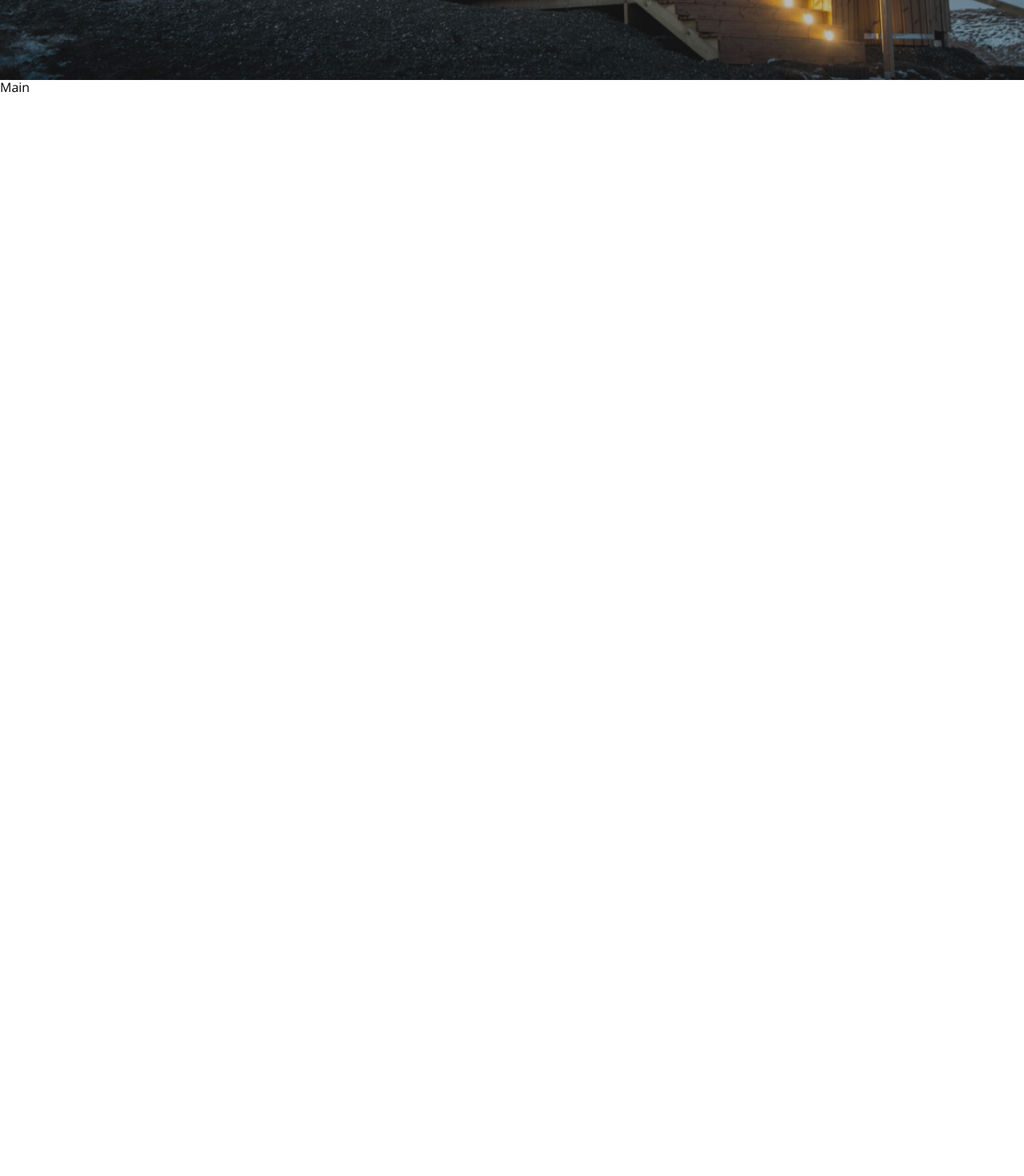
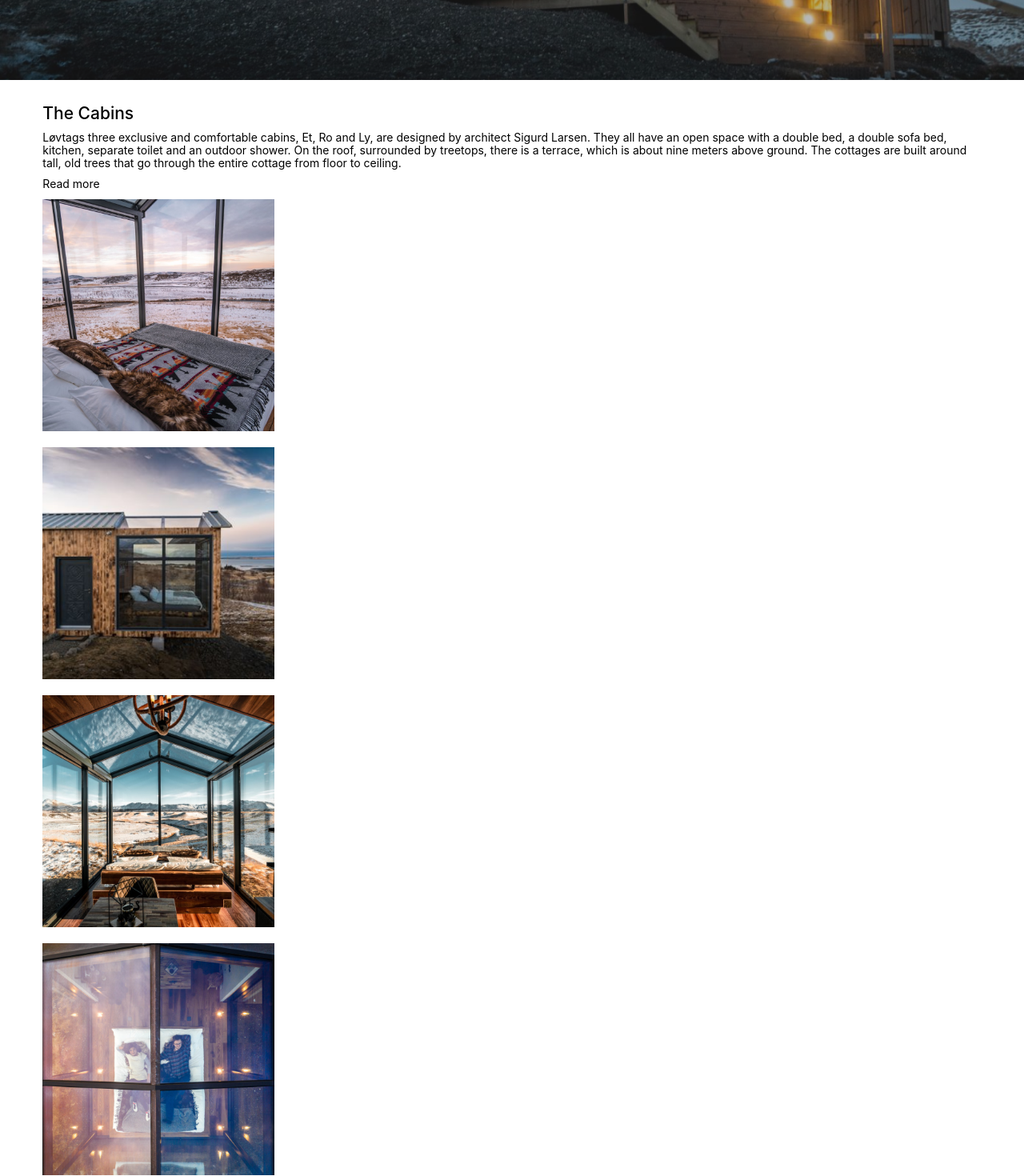
Before and after one commit to alexandrachuprina/nextjs-booking, a Next.js app: page / in a window 1280 px wide. Shown: the part 460-1930 px from the top of the page at 80% size. Before the commit the page ends 800 px from the top, so only its background shows below. Built offline with nearby package versions, Linux system fonts and the light colour scheme.

Commit message:
feat: Main component

```diff
--- a/components/Header/Header.tsx
+++ b/components/Header/Header.tsx
@@ -1,7 +1,7 @@
 import React from "react";
 import Image from "next/image";
 import { Row, Col } from "antd";
-import styles from "../../styles/Header.module.css";
+import "../../styles/components/Header.module.scss";
 
 import header from "../../assets/images/header.png";
 
@@ -12,7 +12,7 @@ import Navbar from "../Navbar";
 
 function Header() {
   return (
-    <div className="component">
+    <div className="component-header">
       <Image
         src={header}
         alt="header"
--- a/components/Main/Main.tsx
+++ b/components/Main/Main.tsx
@@ -1,12 +1,90 @@
-import React from 'react';
-import { Row, Col } from 'antd';
+import React from "react";
+import Image from "next/image";
+import { Row, Col } from "antd";
+import "../../styles/components/Main.module.scss";
 
-// Link to github
+import main01 from "../../assets/images/main01.png";
+import main02 from "../../assets/images/main02.png";
+import main03 from "../../assets/images/main03.png";
+import main04 from "../../assets/images/main04.png";
+
+// Format scss
 
 function Main() {
   return (
-    <div>Main</div>
-  )
+    <div className="component-main">
+      <Row justify={"center"}>
+        <Col span={22}>
+          <div className="main">
+            <div className="paragraph">
+              <div className="text">
+                <h2>The Cabins</h2>
+                <p>
+                  Løvtags three exclusive and comfortable cabins, Et, Ro and Ly,
+                  are designed by architect Sigurd Larsen. They all have an open
+                  space with a double bed, a double sofa bed, kitchen, separate
+                  toilet and an outdoor shower. On the roof, surrounded by
+                  treetops, there is a terrace, which is about nine meters above
+                  ground. The cottages are built around tall, old trees that go
+                  through the entire cottage from floor to ceiling.
+                </p>
+                <a href="#">
+                  <p>Read more</p>
+                </a>
+              </div>
+              <div className="image-pharagraph">
+                <Image
+                  src={main01}
+                  alt={"main01"}
+                  fill={true}
+                  priority
+                  style={{
+                    objectFit: "cover",
+                    objectPosition: "60%",
+                  }}
+                />
+              </div>
+            </div>
+            <div className="photos">
+              <div className="image">
+                <Image
+                  src={main02}
+                  alt={"main02"}
+                  fill={true}
+                  style={{
+                    objectFit: "cover",
+                    objectPosition: "60%",
+                  }}
+                />
+              </div>
+              <div className="image">
+                <Image
+                  src={main03}
+                  alt={"main03"}
+                  fill={true}
+                  style={{
+                    objectFit: "cover",
+                    objectPosition: "60%",
+                  }}
+                />
+              </div>
+              <div className="image">
+                <Image
+                  src={main04}
+                  alt={"main04"}
+                  fill={true}
+                  style={{
+                    objectFit: "cover",
+                    objectPosition: "60%",
+                  }}
+                />
+              </div>
+            </div>
+          </div>
+        </Col>
+      </Row>
+    </div>
+  );
 }
 
-export default Main
+export default Main;
--- a/styles/components/Header.module.scss
+++ b/styles/components/Header.module.scss
@@ -1,16 +1,16 @@
 @import '../queries.scss';
 @import '../colors.scss';
 
-h1,
-h2,
-p {
-  color: white;
-}
-
-.component {
+.component-header {
   height: 70vh;
   width: 100vw;
   position: relative;
+
+  h1,
+  h2,
+  p {
+    color: white;
+  }
 }
 .wrapper {
   height: 100%;
--- /dev/null
+++ b/styles/components/Main.module.scss
@@ -0,0 +1,49 @@
+@import '../queries.scss';
+@import '../colors.scss';
+@import '../margins.scss';
+
+.component-main {
+  h1,
+  h2,
+  p {
+    color: black;
+  }
+  margin-top: $margin-main-xs;
+}
+.paragraph {
+  display: flex;
+  flex-direction: column;
+
+  .text {
+    display: flex;
+    flex-direction: column;
+    h2,
+    p {
+      margin-bottom: 10px;
+    }
+  }
+}
+.photos {
+  display: flex;
+  flex-direction: column;
+  width: 100%;
+  margin-bottom: $margin-main-xs;
+}
+.image-pharagraph {
+  position: relative;
+
+  @media (min-width: $xs) {
+    height: 290px;
+    width: 290px;
+    margin-bottom: 10px;
+  }
+}
+.image {
+  position: relative;
+
+  @media (min-width: $xs) {
+    height: 290px;
+    width: 290px;
+    margin: 10px 0 10px 0;
+  }
+}
--- a/styles/globals.scss
+++ b/styles/globals.scss
@@ -3,11 +3,9 @@
 
 /* Components  */
 @import './components/Header.module.scss';
+@import './components/Main.module.scss';
 
-/* Variables  */
-@import './queries.scss';
-
-
+/* Reset  */
 h1,
 h2,
 p {
--- /dev/null
+++ b/styles/margins.scss
@@ -0,0 +1 @@
+$margin-main-xs: 30px;
```
Also changed, not shown: components/Map/Map.tsx (added, +9 -0 lines), assets/images/main03.png, assets/images/main04.png, components/Map/index.tsx (added).
